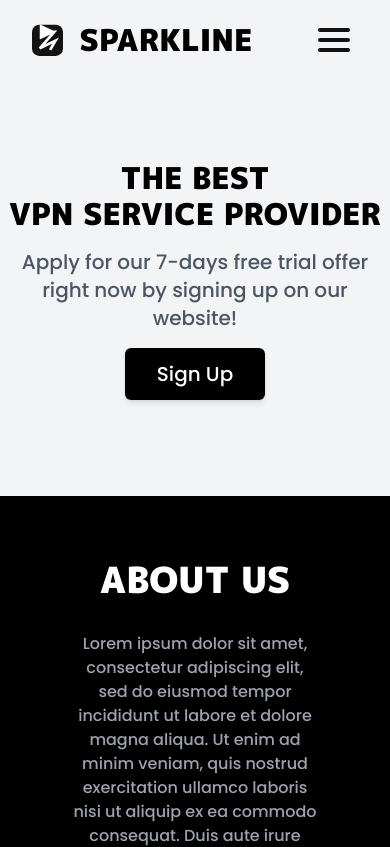
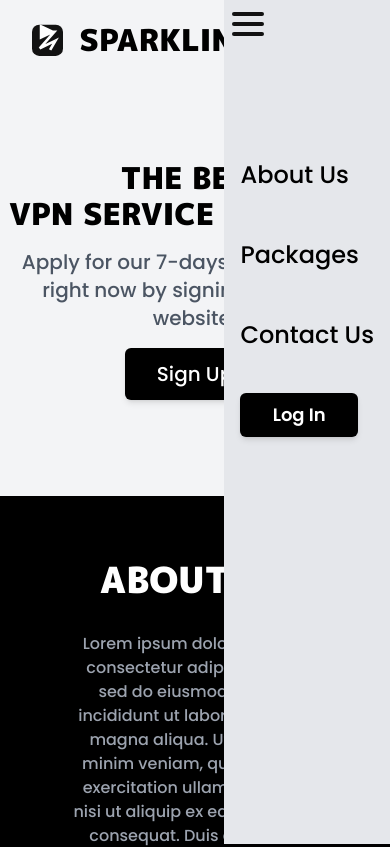
Before and after one commit to Omar-Risi/sparkline, a React (Vite) app: page / in a window 390 px wide. Shown: the top 847 px of the page. Built offline with nearby package versions, Linux system fonts and the light colour scheme.

Commit message:
Fixed mobile navigation

```diff
--- a/src/components/Navigation.jsx
+++ b/src/components/Navigation.jsx
@@ -4,7 +4,7 @@ function Navigation () {
 
     const [navWidth, setNavWidth] = useState("0");
     function openNav() {
-        return setNavWidth("[80vw]")
+        return setNavWidth("screen")
     }
     function closeNav() {
         return setNavWidth("0");
@@ -30,7 +30,7 @@ function Navigation () {
 
             </nav>
 
-            <section className={`absolute top-0 right-0 bg-gray-200 h-screen overflow-hidden w-${navWidth} ease-in-out duration-200 hidden`}>
+            <section className={`block lg:hidden absolute top-0 right-0 h-screen ease-in-out duration-200 bg-gray-200 overflow-hidden w-${navWidth}`}>
                 <button onClick={closeNav} className="w-12 h-12" > <img src="/Burger.svg" alt="Close" className="w-full h-full" /></button>
 
                 <menu className="text-2xl font-medium grid-rows-4 gap-8 items-center text-left justify-center mt-24  grid">
```
